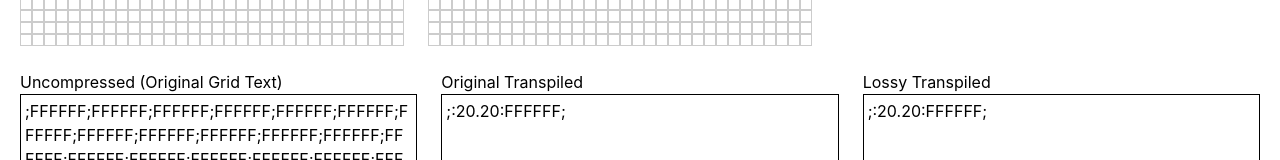
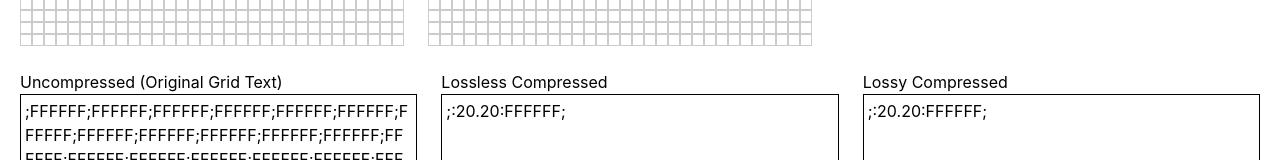
Before and after one commit to Arczius/picture-compression-demo, a React (Vite) app: page / in a window 1280 px wide. Shown: the part 510-670 px from the top of the page. Built offline with nearby package versions, Linux system fonts and the light colour scheme.

Commit message:
changed texts

```diff
--- a/src/App.tsx
+++ b/src/App.tsx
@@ -312,7 +312,7 @@ export default function App() {
                 </div>
 
                 <div className="flex-1">
-                    <h3>Original Transpiled</h3>
+                    <h3>Lossless Compressed</h3>
                     <textarea
                         value={transpiled}
                         readOnly
@@ -322,7 +322,7 @@ export default function App() {
                 </div>
 
                 <div className="flex-1">
-                    <h3>Lossy Transpiled</h3>
+                    <h3>Lossy Compressed</h3>
                     <textarea
                         value={lossyTranspiled}
                         readOnly
```
